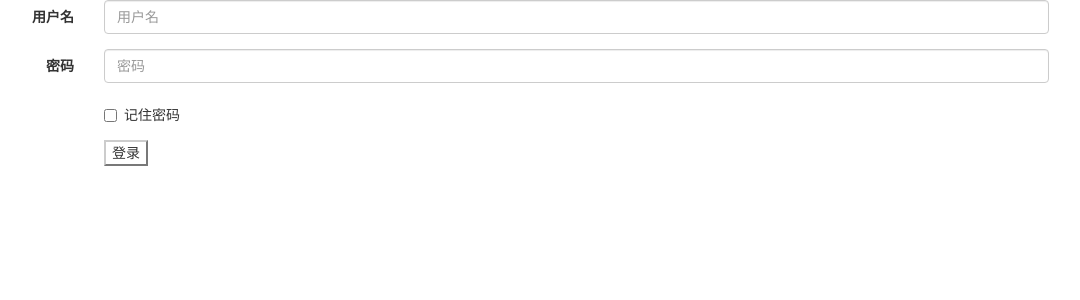
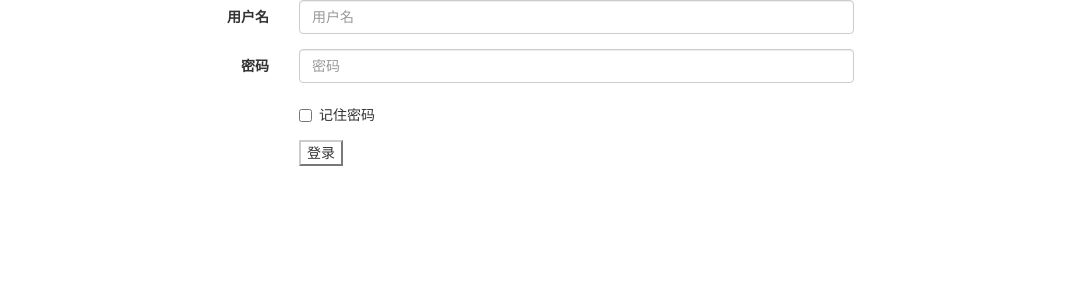
Before and after one commit to lmdkfs/cmdb, a Django app: page / in a window 1280 px wide. Shown: the top 300 px of the page, without its empty margins (161-1241 px from the left). Run offline with Django 3.2, Linux system fonts and the light colour scheme; some libraries are stand-ins or nearby versions.

Commit message:
add css customer.css and  create folder images

```diff
--- a/templates/home/index.html
+++ b/templates/home/index.html
@@ -4,27 +4,27 @@
     <meta charset="UTF-8">
     <title>Richie-CMDB</title>
     <link href="/static/plugins/bootstrap/css/bootstrap.min.css" rel="stylesheet">
-
+    <link href="/static/css/customer.css" rel="stylesheet">
 </head>
 <body>
 <div>
-    <div class="container">
+    <div class="container login">
     <form role="form" class="form-horizontal">
         <div class="form-group  ">
             <!-- lable标签必须有,如果在页面上不想看到label的内容,可以使用class='sr-only'隐藏  -->
-            <label class="col-sm-2 control-label">用户名</label>
-            <div class="col-sm-10">
+            <label class="col-sm-offset-2 col-sm-2 control-label">用户名</label>
+            <div class=" col-sm-6 ">
                    {{ model.username }}
             </div>
         </div>
         <div class="form-group ">
-            <label class="col-sm-2 control-label">密码</label>
-            <div class="col-sm-10">
+            <label class="col-sm-offset-2 col-sm-2 control-label">密码</label>
+            <div class="col-sm-6">
                 {{ model.password }}
             </div>
         </div>
         <div class="form-group">
-            <div class="col-sm-offset-2 col-sm-10">
+            <div class="col-sm-offset-4 col-sm-8">
                 <div class="checkbox">
                     <label>
                         <input type="checkbox">记住密码
@@ -34,7 +34,7 @@
             </div>
         </div>
         <div class="form-group">
-            <div class="col-sm-offset-2 col-sm-10">
+            <div class="col-sm-offset-4 col-sm-8">
                 <button type="submit" class="btn-default">登录</button>
 
             </div>
```
